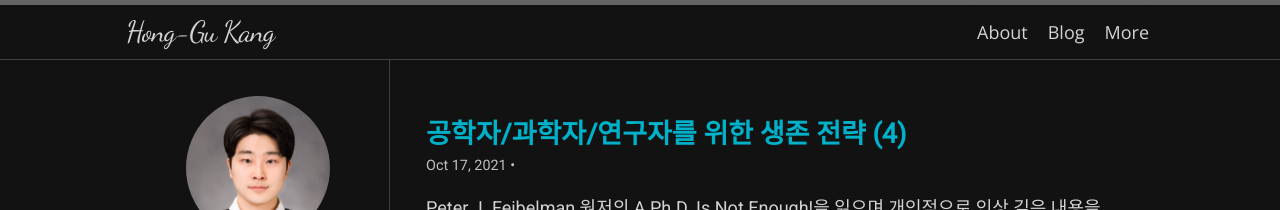
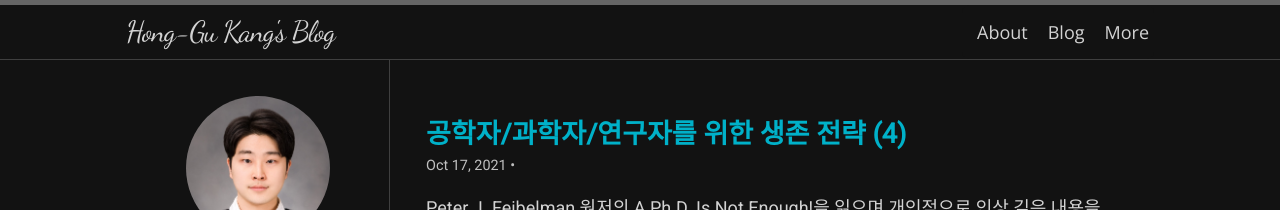
Before and after one commit to honggkang/honggkang.github.io, a Jekyll site: the page built from index.html, in a window 1280 px wide. Shown: the top 210 px of the page. Built offline with Jekyll 4.4.1, drawn with Linux system fonts in a browser that asks for light colours; nearby versions of some CDN libraries; some web fonts are replaced; the list of posts is cut into pages by our own code; comment, search, counter and statistics services are not loaded.

```diff
--- a/Gemfile
+++ b/Gemfile
@@ -2,3 +2,5 @@
 
 source "https://rubygems.org"
 gemspec
+
+gem 'jekyll-seo-tag'
--- a/_config.yml
+++ b/_config.yml
@@ -1,6 +1,7 @@
-title: Hong-Gu Kang
+title: Hong-Gu Kang's Blog
 description: A Ph.D. student and researcher.
 author: Honggu Kang
+url: https://honggkang.github.io/
 avatar: /logo.jpg
 email: rednine13@gmail.com
 
@@ -35,6 +36,7 @@ exclude:
 #twitter:
 #  username: ngzhio
 #  card: summary
+url:
 logo: logo.png
 social:
   name: Honggu Kang
@@ -42,5 +44,5 @@ social:
 #    - https://twitter.com/ngzhio
     - https://www.facebook.com/rednine94
     - https://github.com/honggkang
-# google_site_verification: raE_igRm3JOsNvmdYMHA2S3YHolP-9PrwUv19fsTiG4
+google_site_verification: raE_igRm3JOsNvmdYMHA2S3YHolP-9PrwUv19fsTiG4
 lang: en
```
Also changed, not shown: Gemfile.lock.
